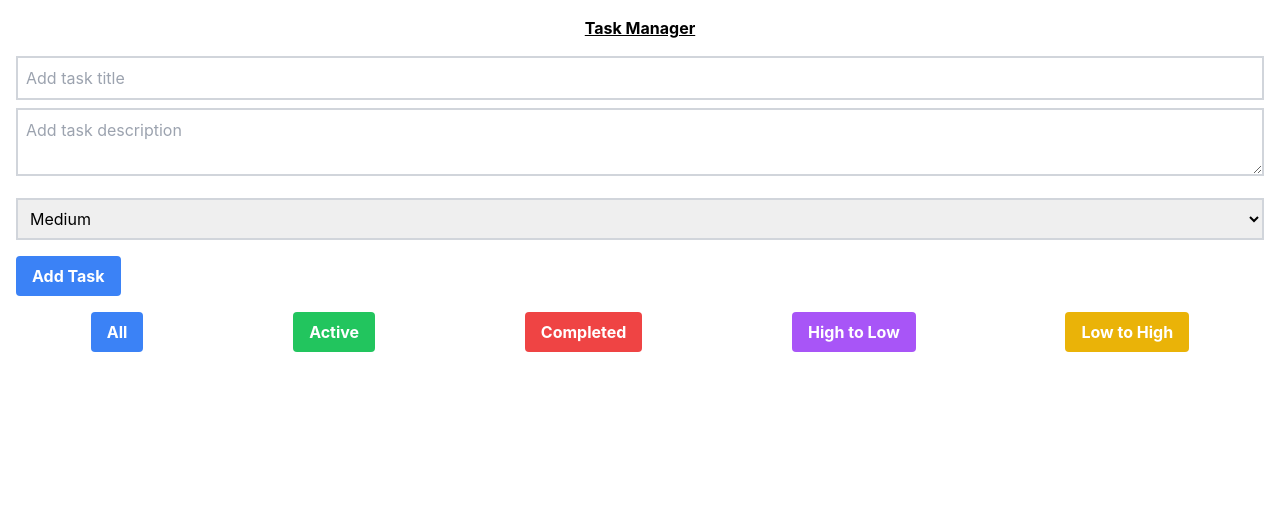
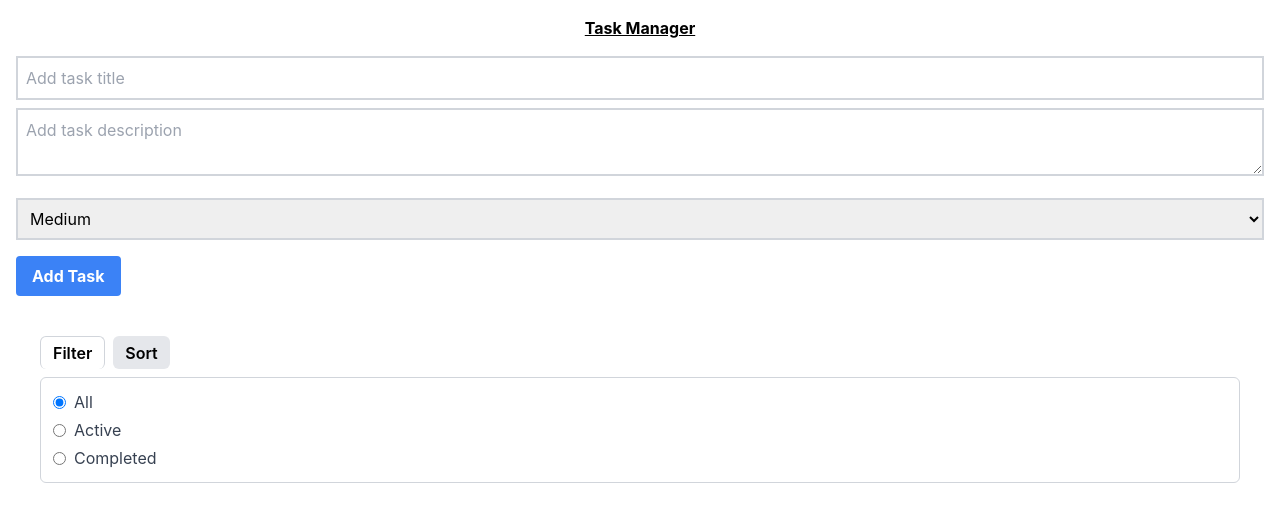
Before and after one commit to anuraga091/basic-crud, a React (Create React App) app: page / in a window 1280 px wide. Shown: the top 522 px of the page. Built offline with nearby package versions, Linux system fonts and the light colour scheme.

Commit message:
fixed ui for tasklist

```diff
--- a/src/components/TaskList.js
+++ b/src/components/TaskList.js
@@ -5,10 +5,9 @@ import TaskItem from './TaskItem';
 function TaskList() {
   const [filter, setFilter] = useState('all');
   const [sortOrder, setSortOrder] = useState('');
-  const [activeOperation, setActiveOperation] = useState('none');
+  const [activeTab, setActiveTab] = useState('filter');
   const tasks = useSelector(state => state.tasks.tasks);
 
-  // Filtering tasks based on completion status
   const filteredTasks = useMemo(() => {
     switch (filter) {
       case 'completed':
@@ -21,50 +20,72 @@ function TaskList() {
     }
   }, [tasks, filter]);
 
-  // Sorting tasks based on priority
   const sortedTasks = useMemo(() => {
-    if (!sortOrder) return tasks;
+    if (!sortOrder) return filteredTasks;
     const priorityValue = { high: 3, medium: 2, low: 1 };
-    return [...tasks].sort((a, b) => {
+    return [...filteredTasks].sort((a, b) => {
       return sortOrder === 'high_to_low'
         ? priorityValue[b.priority] - priorityValue[a.priority]
         : priorityValue[a.priority] - priorityValue[b.priority];
     });
-  }, [tasks, sortOrder]);
-
-  // Determine tasks to display based on active operation
-  const tasksToDisplay = useMemo(() => {
-    if (activeOperation === 'filter') {
-      return filteredTasks;
-    } else if (activeOperation === 'sort') {
-      return sortedTasks;
-    } else {
-      return tasks;
-    }
-  }, [filteredTasks, sortedTasks, activeOperation]);
+  }, [filteredTasks, sortOrder]);
 
   return (
-    <div>
-      <div className="flex justify-around mb-4">
-        <button onClick={() => { setFilter('all'); setActiveOperation('filter'); }} className="bg-blue-500 hover:bg-blue-700 text-white font-bold py-2 px-4 rounded">
-          All
-        </button>
-        <button onClick={() => { setFilter('active'); setActiveOperation('filter'); }} className="bg-green-500 hover:bg-green-700 text-white font-bold py-2 px-4 rounded">
-          Active
-        </button>
-        <button onClick={() => { setFilter('completed'); setActiveOperation('filter'); }} className="bg-red-500 hover:bg-red-700 text-white font-bold py-2 px-4 rounded">
-          Completed
-        </button>
-        <button onClick={() => { setSortOrder('high_to_low'); setActiveOperation('sort'); }} className="bg-purple-500 hover:bg-purple-700 text-white font-bold py-2 px-4 rounded">
-          High to Low
-        </button>
-        <button onClick={() => { setSortOrder('low_to_high'); setActiveOperation('sort'); }} className="bg-yellow-500 hover:bg-yellow-700 text-white font-bold py-2 px-4 rounded">
-          Low to High
-        </button>
+    <div className="p-4">
+      <div className=" p-2  mb-4">
+        <div className="flex mb-2 space-x-2">
+          <button
+            onClick={() => setActiveTab('filter')}
+            className={`px-3 py-1 font-semibold rounded-md ${activeTab === 'filter' ? 'bg-white border-t border-l border-r border-gray-300' : 'bg-gray-200'}`}
+          >
+            Filter
+          </button>
+          <button
+            onClick={() => setActiveTab('sort')}
+            className={`px-3 py-1 font-semibold rounded-md ${activeTab === 'sort' ? 'bg-white border-t border-l border-r border-gray-300' : 'bg-gray-200'}`}
+          >
+            Sort
+          </button>
+        </div>
+        <div className="bg-white p-3 rounded-md border border-gray-300">
+          {activeTab === 'filter' ? (
+            <div>
+              <div className="space-y-1">
+                <label className="flex items-center text-gray-700">
+                  <input type="radio" name="filter" value="all" checked={filter === 'all'} onChange={() => setFilter('all')} className="mr-2" />
+                  All
+                </label>
+                <label className="flex items-center text-gray-700">
+                  <input type="radio" name="filter" value="active" checked={filter === 'active'} onChange={() => setFilter('active')} className="mr-2" />
+                  Active
+                </label>
+                <label className="flex items-center text-gray-700">
+                  <input type="radio" name="filter" value="completed" checked={filter === 'completed'} onChange={() => setFilter('completed')} className="mr-2" />
+                  Completed
+                </label>
+              </div>
+            </div>
+          ) : (
+            <div>
+              <div className="space-y-1">
+                <label className="flex items-center text-gray-700">
+                  <input type="radio" name="sortOrder" value="high_to_low" checked={sortOrder === 'high_to_low'} onChange={() => setSortOrder('high_to_low')} className="mr-2" />
+                  High to Low
+                </label>
+                <label className="flex items-center text-gray-700">
+                  <input type="radio" name="sortOrder" value="low_to_high" checked={sortOrder === 'low_to_high'} onChange={() => setSortOrder('low_to_high')} className="mr-2" />
+                  Low to High
+                </label>
+              </div>
+            </div>
+          )}
+        </div>
       </div>
-      {tasksToDisplay.map(task => (
-        <TaskItem key={task.id} {...task} />
-      ))}
+      <div className="space-y-2">
+        {sortedTasks.map(task => (
+          <TaskItem key={task.id} {...task} />
+        ))}
+      </div>
     </div>
   );
 }
```
